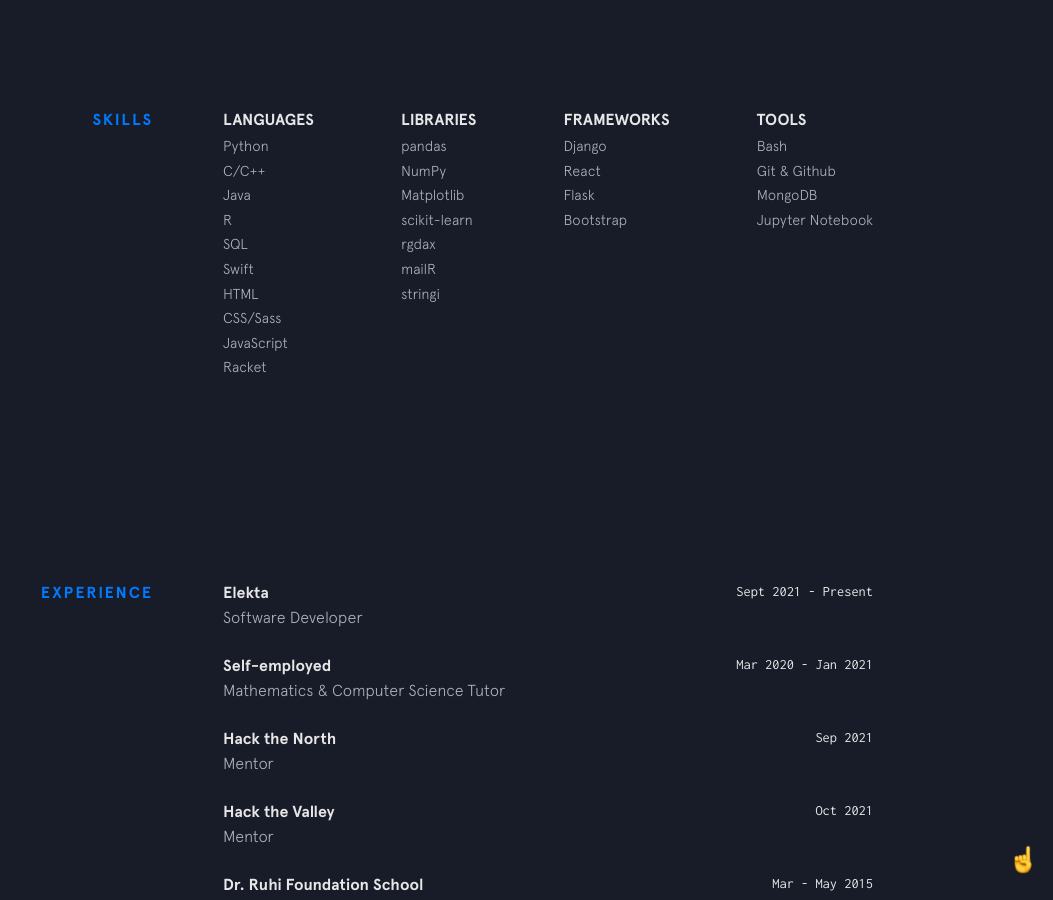
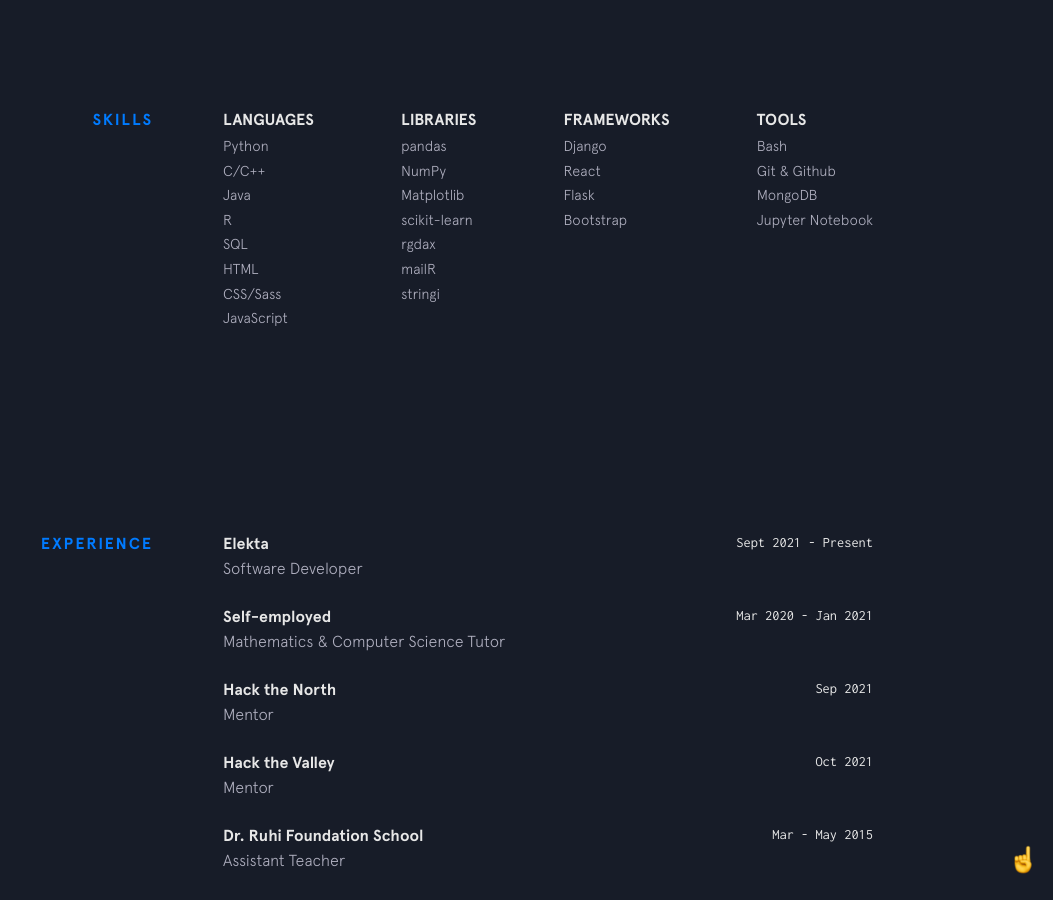
Before and after one commit to rohanxminocha/personal-website-v1, a Jekyll site: the page built from index.html, in a window 1280 px wide and 900 px high, scrolled down 1653 px. Shown: the whole window, without its empty margins (227-1280 px from the left). Built offline with Jekyll 4.4.1, drawn with Linux system fonts in a browser that asks for light colours; nearby versions of some CDN libraries.

Commit message:
Update skills.yml

```diff
--- a/_data/skills.yml
+++ b/_data/skills.yml
@@ -4,11 +4,9 @@
   - item: Java
   - item: R
   - item: SQL
-  - item: Swift
   - item: HTML
   - item: CSS/Sass
   - item: JavaScript
-  - item: Racket
 
 frameworks:
   - item: Django
```
